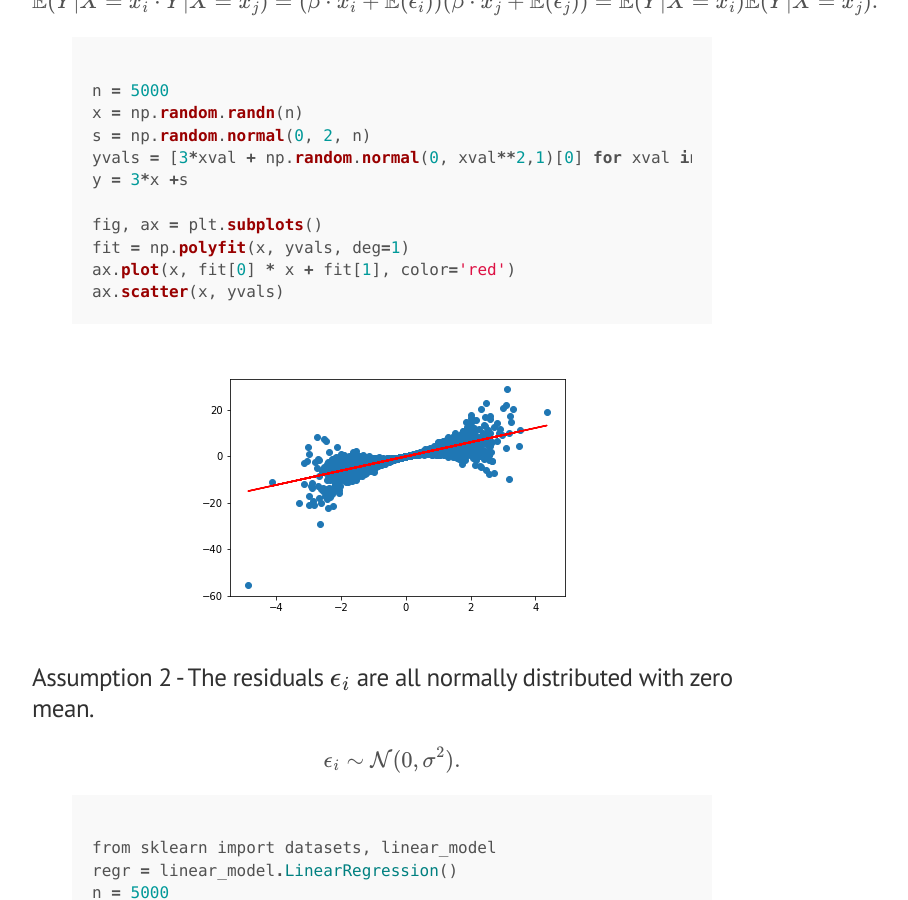
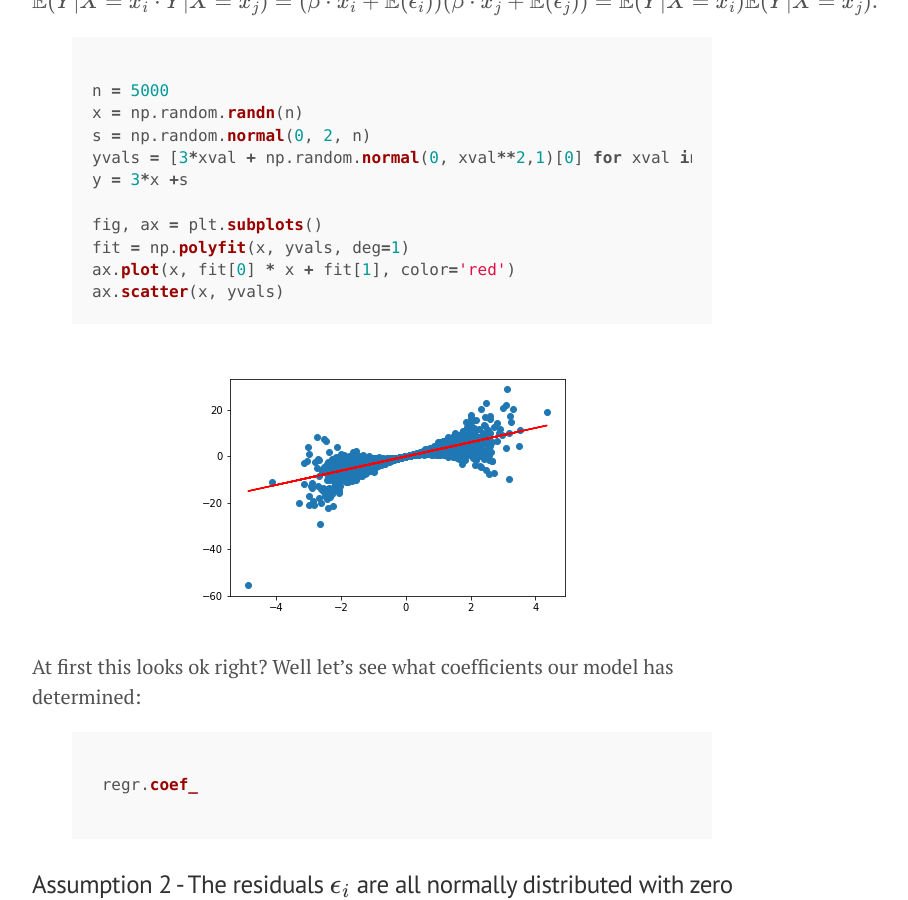
Before and after one commit to doriang102/doriang102.github.io, a Jekyll site: the page built from _posts/2017-07-04-Introduction-To-Regression.md, in a window 1280 px wide and 900 px high, scrolled down 3203 px. Shown: the whole window, without its empty margins (248-1156 px from the left). Built offline with Jekyll 4.4.1, drawn with Linux system fonts in a browser that asks for light colours; our own code applies the rules of GitHub Pages for plain Markdown files; formulas are drawn with MathJax 3.

Commit message:
Update 2017-07-04-Introduction-To-Regression.md

```diff
--- a/_posts/2017-07-04-Introduction-To-Regression.md
+++ b/_posts/2017-07-04-Introduction-To-Regression.md
@@ -84,7 +84,7 @@ we have
 
 $$ \mathbb{E}(Y | X=x_i \cdot Y | X = x_j) = (\beta \cdot x_i + \mathbb{E}(\epsilon_i))(\beta \cdot x_j + \mathbb{E}(\epsilon_j)) = \mathbb{E}(Y \rvert X = x_i) \mathbb{E}(Y \rvert X=x_j).$$
 
-{% highlight ruby %}
+{% highlight python %}
 n = 5000
 x = np.random.randn(n)
 s = np.random.normal(0, 2, n)
@@ -96,8 +96,16 @@ fit = np.polyfit(x, yvals, deg=1)
 ax.plot(x, fit[0] * x + fit[1], color='red')
 ax.scatter(x, yvals)
 {% endhighlight %}
+ ![](/img/noniid.png?raw=true)
 
- ![](/img/noniid.png?raw=true)
+
+ At first this looks ok right? Well let's see what coefficients our model has determined:
+
+ {% highlight ruby %}
+ regr.coef_
+ {% endhighlight %}
+
+
 
 
 ### Assumption 2 - The residuals $$\epsilon_i$$ are all normally distributed with zero mean.
```
